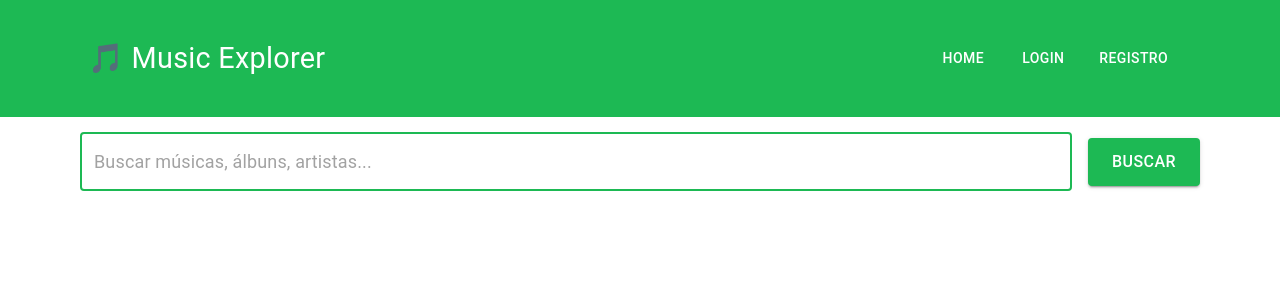
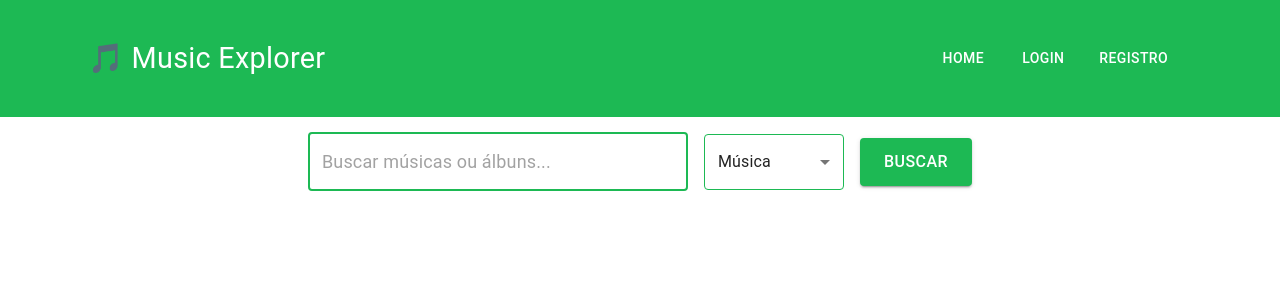
Before and after one commit to marcelosampaio/MusicExplorer, a React (Create React App) app: page / in a window 1280 px wide. Shown: the top 300 px of the page. Built offline with nearby package versions, Linux system fonts and the light colour scheme.

Commit message:
feat: segmented search has benn implemented

```diff
--- a/src/components/SearchBar.js
+++ b/src/components/SearchBar.js
@@ -1,8 +1,9 @@
 import React, { useState, useRef, useEffect } from "react";
-import { TextField, Button, Box } from "@mui/material";
+import { TextField, Button, Box, FormControl, Select, MenuItem } from "@mui/material";
 
 function SearchBar({ onSearch }) {
   const [term, setTerm] = useState("");
+  const [filter, setFilter] = useState("musicTrack"); // default: Música
   const inputRef = useRef(null);
 
   useEffect(() => {
@@ -12,7 +13,7 @@ function SearchBar({ onSearch }) {
   const handleSubmit = (e) => {
     e.preventDefault();
     if (term.trim()) {
-      onSearch(term);
+      onSearch(term, filter);
     }
   };
 
@@ -22,29 +23,34 @@ function SearchBar({ onSearch }) {
       onSubmit={handleSubmit}
       sx={{
         display: "flex",
-        flexDirection: "row",
+        flexDirection: { xs: "column", sm: "row" },
         justifyContent: "center",
         alignItems: "center",
         gap: 2,
         mt: 2,
         mb: 2,
         px: 2,
-        flexWrap: "wrap",
       }}
     >
       <TextField
-        inputRef={inputRef} // adiciona referência para foco
+        inputRef={inputRef}
         variant="outlined"
-        placeholder="Buscar músicas, álbuns, artistas..."
+        placeholder="Buscar músicas ou álbuns..."
         value={term}
         onChange={(e) => setTerm(e.target.value)}
         sx={{
-          flexGrow: 1,
-          minWidth: { xs: "180px", sm: "300px" },
+          width: { xs: "100%", sm: "320px", md: "380px" },
           bgcolor: "background.paper",
           borderRadius: 1,
           input: { fontSize: { xs: 16, sm: 18 } },
           "& .MuiOutlinedInput-root": {
+            "& fieldset": {
+              borderColor: "#1DB954",
+            },
+            "&:hover fieldset": {
+              borderColor: "#1DB954",
+              borderWidth: 2,
+            },
             "&.Mui-focused fieldset": {
               borderColor: "#1DB954",
               borderWidth: 2,
@@ -52,6 +58,37 @@ function SearchBar({ onSearch }) {
           },
         }}
       />
+
+      <FormControl
+        sx={{
+          minWidth: { xs: "100%", sm: 140 },
+          bgcolor: "background.paper",
+          borderRadius: 1,
+        }}
+      >
+        <Select
+          value={filter}
+          onChange={(e) => setFilter(e.target.value)}
+          sx={{
+            fontSize: { xs: 14, sm: 16 },
+            "& .MuiOutlinedInput-notchedOutline": {
+              borderColor: "#1DB954",
+            },
+            "&:hover .MuiOutlinedInput-notchedOutline": {
+              borderColor: "#1DB954",
+              borderWidth: 2,
+            },
+            "&.Mui-focused .MuiOutlinedInput-notchedOutline": {
+              borderColor: "#1DB954",
+              borderWidth: 2,
+            },
+          }}
+        >
+          <MenuItem value="musicTrack">Música</MenuItem>
+          <MenuItem value="album">Álbum</MenuItem>
+        </Select>
+      </FormControl>
+
       <Button
         type="submit"
         variant="contained"
@@ -63,6 +100,7 @@ function SearchBar({ onSearch }) {
           py: 1.2,
           "&:hover": { bgcolor: "#17a348" },
           mt: { xs: 0, sm: 0 },
+          width: { xs: "100%", sm: "auto" },
         }}
       >
         Buscar
--- a/src/pages/Home.js
+++ b/src/pages/Home.js
@@ -55,8 +55,8 @@ function Home() {
     loadFavorites();
   }, [user]);
 
-  // 🔹 Busca músicas
-  const fetchMusics = async (searchTerm) => {
+  // 🔹 Busca músicas com filtro
+  const fetchMusics = async (searchTerm, filter = "musicTrack") => {
     if (!searchTerm.trim()) {
       setAllResults([]);
       setMusics([]);
@@ -69,7 +69,7 @@ function Home() {
     setErrorMessage("");
 
     try {
-      const results = await searchMusic(searchTerm);
+      const results = await searchMusic(searchTerm, 200, filter);
       if (results.length === 0) {
         setAllResults([]);
         setMusics([]);
@@ -92,12 +92,12 @@ function Home() {
     }
   };
 
+  const handleSearch = (term, filter) => fetchMusics(term, filter);
+
   useEffect(() => {
     const start = (page - 1) * resultsPerPage;
     setMusics(allResults.slice(start, start + resultsPerPage));
   }, [page, allResults]);
-
-  const handleSearch = (term) => fetchMusics(term);
 
   const handlePageChange = (newPage) => {
     if (newPage < 1 || newPage > Math.ceil(allResults.length / resultsPerPage))
--- a/src/services/iTunesDataManager.js
+++ b/src/services/iTunesDataManager.js
@@ -1,14 +1,14 @@
 const BASE_URL = "https://itunes.apple.com/search";
 const PROXY = "https://corsproxy.io/?";
 
-export async function searchMusic(term, limit = 200) {
+export async function searchMusic(term, limit = 200, entity = "musicTrack") {
   if (!term.trim()) {
     throw new Error("Termo de busca vazio");
   }
 
   const url = `${PROXY}${BASE_URL}?term=${encodeURIComponent(
     term
-  )}&media=music&limit=${limit}`;
+  )}&media=music&entity=${entity}&limit=${limit}`;
 
   const response = await fetch(url);
   if (!response.ok) {
@@ -21,9 +21,10 @@ export async function searchMusic(term, limit = 200) {
   }
 
   return data.results.map((item) => ({
-    id: item.trackId,
-    title: item.trackName,
-    artist: item.artistName,
+    id: item.trackId || item.collectionId || item.artistId,
+    title:
+      item.trackName || item.collectionName || item.artistName || "Sem título",
+    artist: item.artistName || "",
     cover: item.artworkUrl100
       ? item.artworkUrl100.replace(/[\d]+x[\d]+bb\.jpg/, "600x600bb.jpg")
       : "",
```
